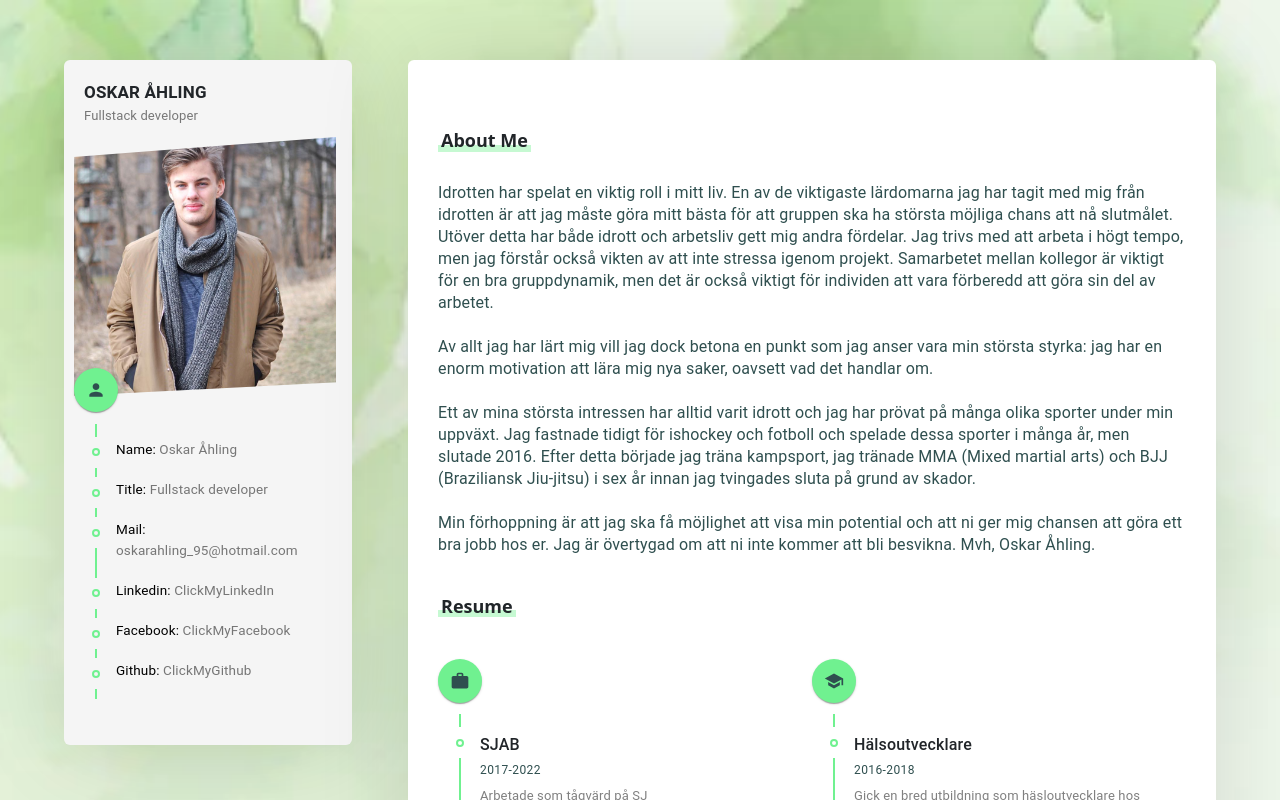
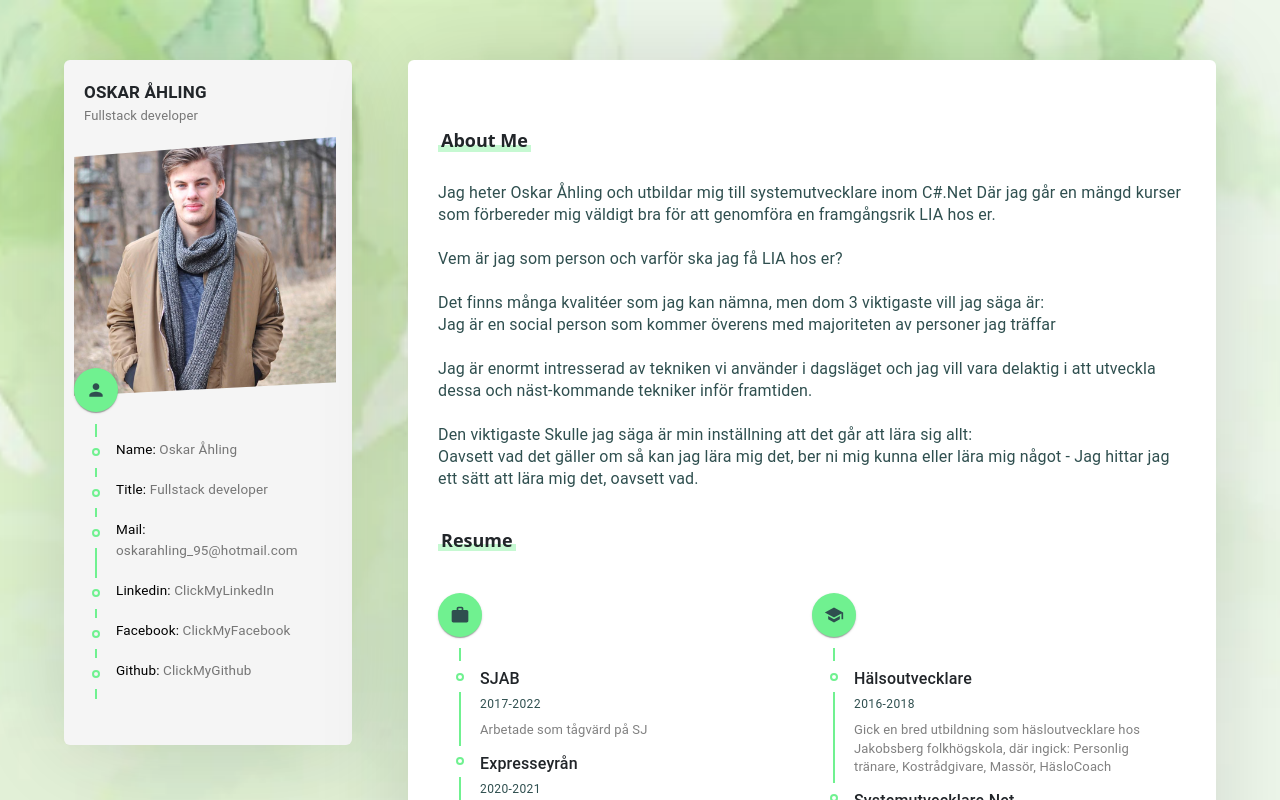
Before and after one commit to EduOskar/portfolio, a React (Create React App) app: page /#/ in a window 1280 px wide. Shown: the top 800 px of the page. Built offline with nearby package versions, Linux system fonts and the light colour scheme.

Commit message:
Changed Aboutme Message

```diff
--- a/src/utilities/resumeData.js
+++ b/src/utilities/resumeData.js
@@ -32,7 +32,7 @@ export default {
     },
   },
   about:
-    "Idrotten har spelat en viktig roll i mitt liv. En av de viktigaste lärdomarna jag har tagit med mig från idrotten är att jag måste göra mitt bästa för att gruppen ska ha största möjliga chans att nå slutmålet. Utöver detta har både idrott och arbetsliv gett mig andra fördelar. Jag trivs med att arbeta i högt tempo, men jag förstår också vikten av att inte stressa igenom projekt. Samarbetet mellan kollegor är viktigt för en bra gruppdynamik, men det är också viktigt för individen att vara förberedd att göra sin del av arbetet.\n\n Av allt jag har lärt mig vill jag dock betona en punkt som jag anser vara min största styrka: jag har en enorm motivation att lära mig nya saker, oavsett vad det handlar om.\n\n Ett av mina största intressen har alltid varit idrott och jag har prövat på många olika sporter under min uppväxt. Jag fastnade tidigt för ishockey och fotboll och spelade dessa sporter i många år, men slutade 2016. Efter detta började jag träna kampsport, jag tränade MMA (Mixed martial arts) och BJJ (Braziliansk Jiu-jitsu) i sex år innan jag tvingades sluta på grund av skador.\n\n Min förhoppning är att jag ska få möjlighet att visa min potential och att ni ger mig chansen att göra ett bra jobb hos er. Jag är övertygad om att ni inte kommer att bli besvikna. Mvh, Oskar Åhling.",
+    "Jag heter Oskar Åhling och utbildar mig till systemutvecklare inom C#.Net Där jag går en mängd kurser som förbereder mig väldigt bra för att genomföra en LIA hos er.\n\n Vem är jag som person och varför ska jag få LIA hos er?\n att nå slutmålet. Utöver detta har både idrott och arbetsliv gett mig andra fördelar. Jag trivs med att arbeta i högt tempo, men jag förstår också vikten av att inte stressa igenom projekt. Samarbetet mellan kollegor är viktigt för en bra gruppdynamik, men det är också viktigt för individen att vara förberedd att göra sin del av arbetet.\n\n Av allt jag har lärt mig vill jag dock betona en punkt som jag anser vara min största styrka: jag har en enorm motivation att lära mig nya saker, oavsett vad det handlar om.\n\n Ett av mina största intressen har alltid varit idrott och jag har prövat på många olika sporter under min uppväxt. Jag fastnade tidigt för ishockey och fotboll och spelade dessa sporter i många år, men slutade 2016. Efter detta började jag träna kampsport, jag tränade MMA (Mixed martial arts) och BJJ (Braziliansk Jiu-jitsu) i sex år innan jag tvingades sluta på grund av skador.\n\n Min förhoppning är att jag ska få möjlighet att visa min potential och att ni ger mig chansen att göra ett bra jobb hos er. Jag är övertygad om att ni inte kommer att bli besvikna. Mvh, Oskar Åhling.",
   experiences: [
     {
       title: "SJAB",
--- a/src/utilities/resumeDatajs.json
+++ b/src/utilities/resumeDatajs.json
@@ -1,6 +1,7 @@
 [
     {
         "id": 1,
-        "about": "Idrotten har spelat en viktig roll i mitt liv. En av de viktigaste lärdomarna jag har tagit med mig från idrotten är att jag måste göra mitt bästa för att gruppen ska ha största möjliga chans att nå slutmålet. Utöver detta har både idrott och arbetsliv gett mig andra fördelar. Jag trivs med att arbeta i högt tempo, men jag förstår också vikten av att inte stressa igenom projekt. Samarbetet mellan kollegor är viktigt för en bra gruppdynamik, men det är också viktigt för individen att vara förberedd att göra sin del av arbetet.\n\n Av allt jag har lärt mig vill jag dock betona en punkt som jag anser vara min största styrka: jag har en enorm motivation att lära mig nya saker, oavsett vad det handlar om.\n\n Ett av mina största intressen har alltid varit idrott och jag har prövat på många olika sporter under min uppväxt. Jag fastnade tidigt för ishockey och fotboll och spelade dessa sporter i många år, men slutade 2016. Efter detta började jag träna kampsport, jag tränade MMA (Mixed martial arts) och BJJ (Braziliansk Jiu-jitsu) i sex år innan jag tvingades sluta på grund av skador.\n\n Min förhoppning är att jag ska få möjlighet att visa min potential och att ni ger mig chansen att göra ett bra jobb hos er. Jag är övertygad om att ni inte kommer att bli besvikna. Mvh, Oskar Åhling."
+        "about":
+        "Jag heter Oskar Åhling och utbildar mig till systemutvecklare inom C#.Net Där jag går en mängd kurser som förbereder mig väldigt bra för att genomföra en framgångsrik LIA hos er.\n\n Vem är jag som person och varför ska jag få LIA hos er?\n\nDet finns många kvalitéer som jag kan nämna, men dom 3 viktigaste vill jag säga är:\nJag är en social person som kommer överens med majoriteten av personer jag träffar\n\nJag är enormt intresserad av tekniken vi använder i dagsläget och jag vill vara delaktig i att utveckla dessa och näst-kommande tekniker inför framtiden.\n\nDen viktigaste Skulle jag säga är min inställning att det går att lära sig allt:\n Oavsett vad det gäller om så kan jag lära mig det, ber ni mig kunna eller lära mig något - Jag hittar jag ett sätt att lära mig det, oavsett vad."
     }
 ]
```
